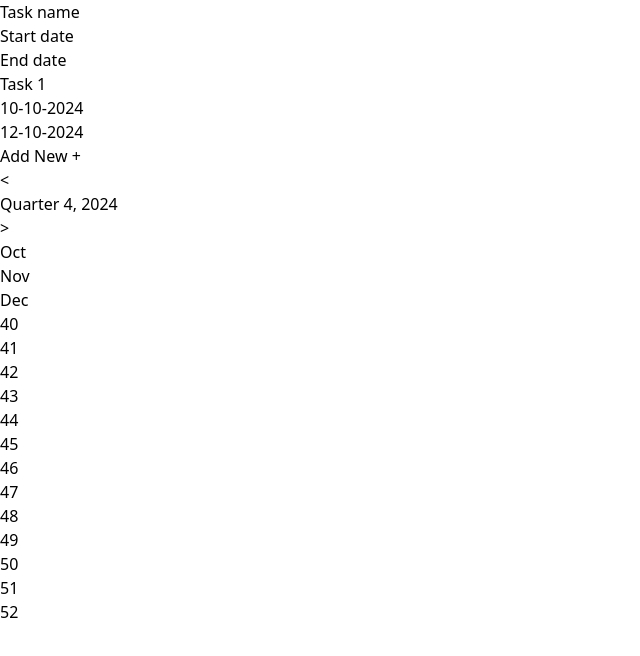
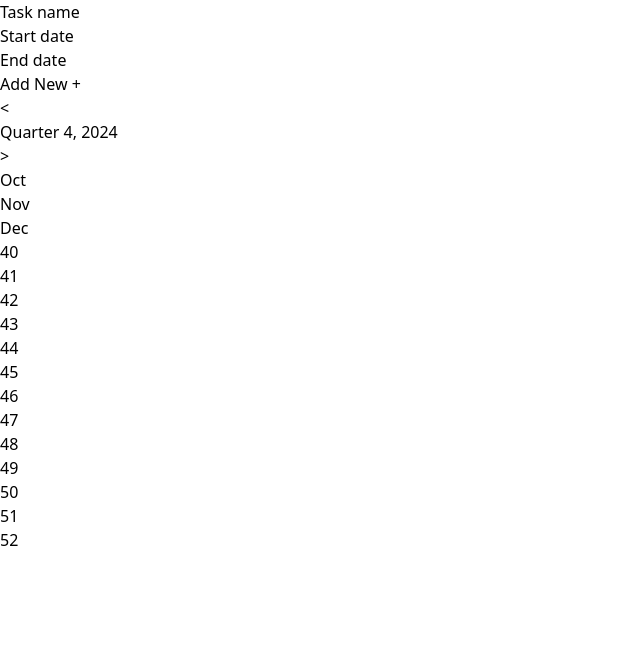
Before and after one commit to m33lis/quarter-tasks-ts, a React (Vite) app: page / in a window 1280 px wide. Shown: the top 656 px of the page, without its empty margins (0-640 px from the left). Built offline with nearby package versions, Linux system fonts and the light colour scheme.

Commit message:
Remove test data

```diff
--- a/src/App.tsx
+++ b/src/App.tsx
@@ -1,4 +1,4 @@
-import { useEffect, useState } from "react";
+import { useState } from "react";
 import TaskList from "./TaskList.tsx";
 import Calendar from "./Calendar.tsx";
 
@@ -10,16 +10,6 @@ export type Task = {
 
 function App() {
   const [tasks, setTasks] = useState<Task[]>([]);
-
-  useEffect(() => {
-    setTasks([
-      {
-        name: "Task 1",
-        startDate: "2024-10-10",
-        endDate: "2024-10-12",
-      },
-    ]);
-  }, []);
 
   return (
       <div className="flex flex-row w-[100%]">
```
